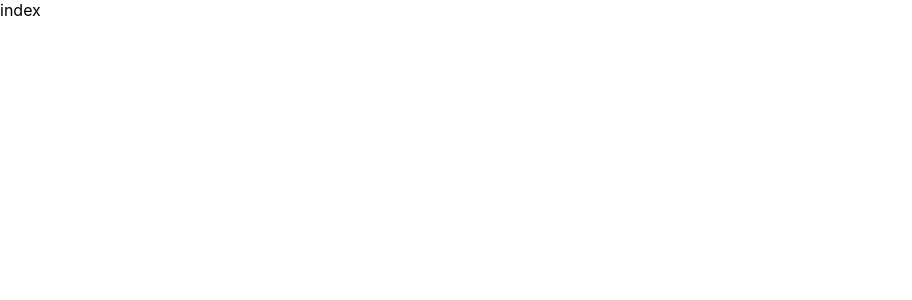
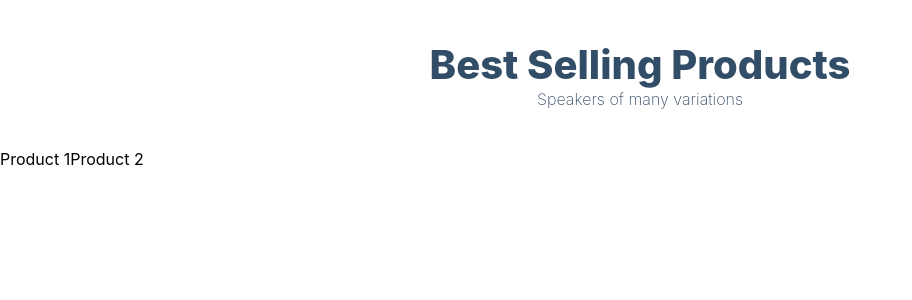
Before and after one commit to mokietes/e_commerce, a Next.js app: page / in a window 1280 px wide. Shown: the top 300 px of the page, without its empty margins (0-912 px from the left). Built offline with nearby package versions, Linux system fonts and the light colour scheme.

Commit message:
Update index.js

```diff
--- a/pages/index.js
+++ b/pages/index.js
@@ -1,7 +1,16 @@
 import React from "react";
 
 const index = () => {
-  return <div>index</div>;
+  return (
+    <div>
+      <div className="products-heading">
+        <h2>Best Selling Products</h2>
+        <p>Speakers of many variations</p>
+      </div>
+
+      <div>{["Product 1", "Product 2"].map((product) => product)}</div>
+    </div>
+  );
 };
 
 export default index;
```
